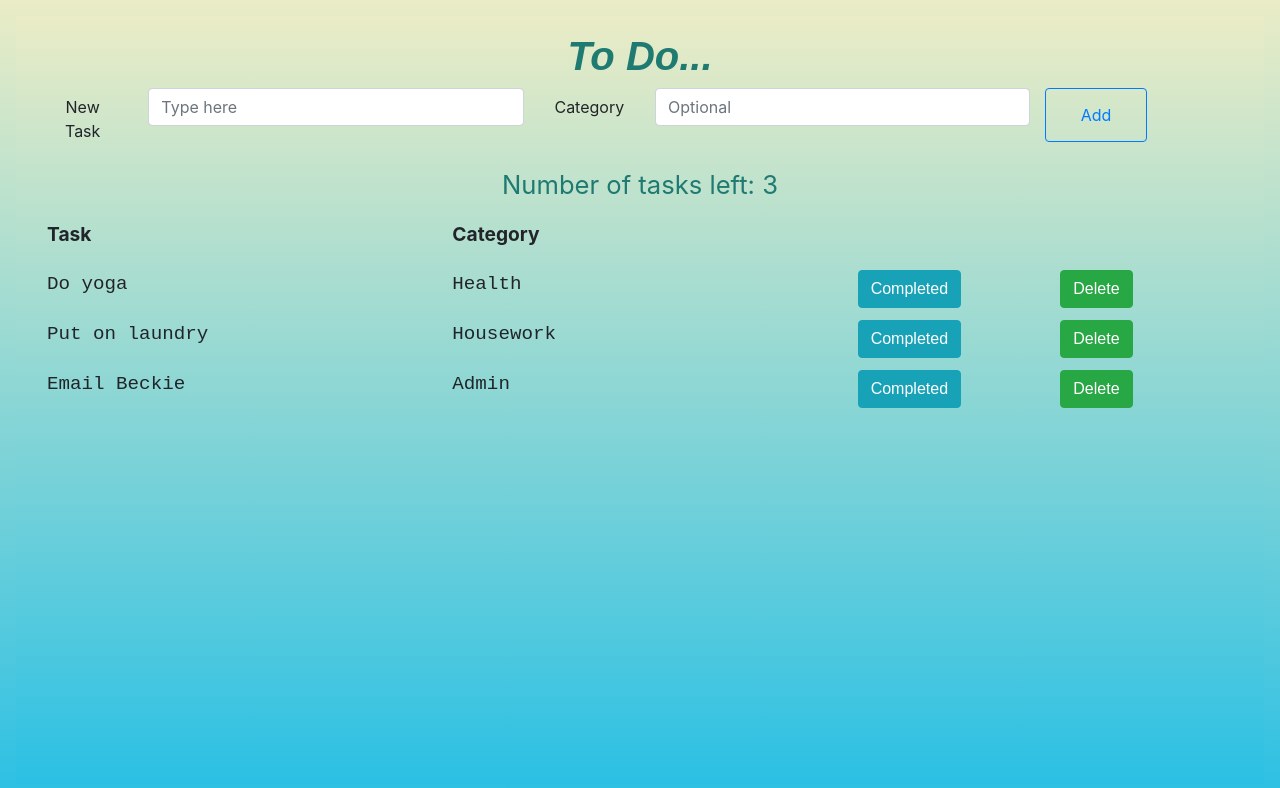
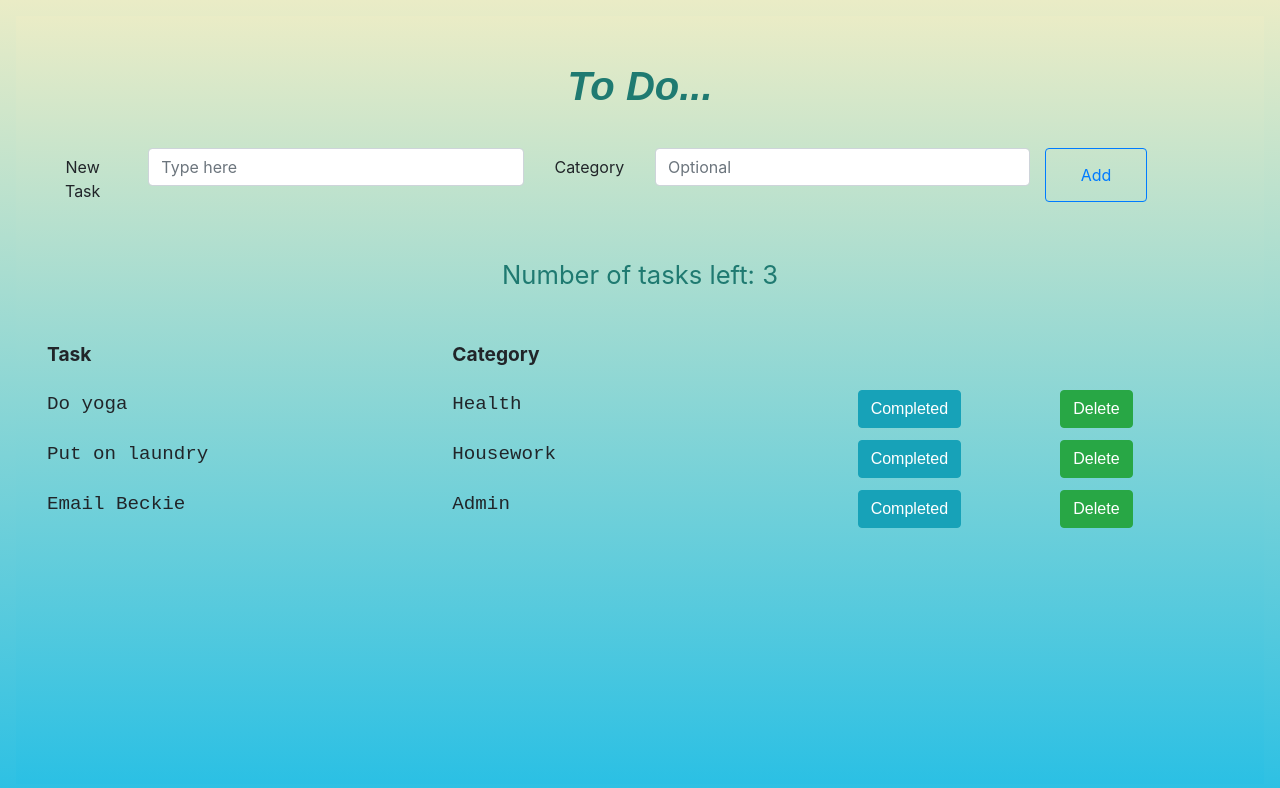
Before and after one commit to notwaving/todo-app-frontend, a React (Create React App) app: page / in a window 1280 px wide. Shown: the top 788 px of the page. Built offline with nearby package versions, Linux system fonts and the light colour scheme.

Commit message:
adds padding to style.css

```diff
--- a/public/style.css
+++ b/public/style.css
@@ -15,11 +15,13 @@ html, body {
     font-style: italic;
     color: rgb(31, 122, 113);
     font-weight: bold;
+    padding: 30px;
 }
 
 #tasks-left {
     color: rgb(31, 122, 113);
     font-size: 1.6em;
+    padding: 30px;
 }
 
 .task-list-header {
```
